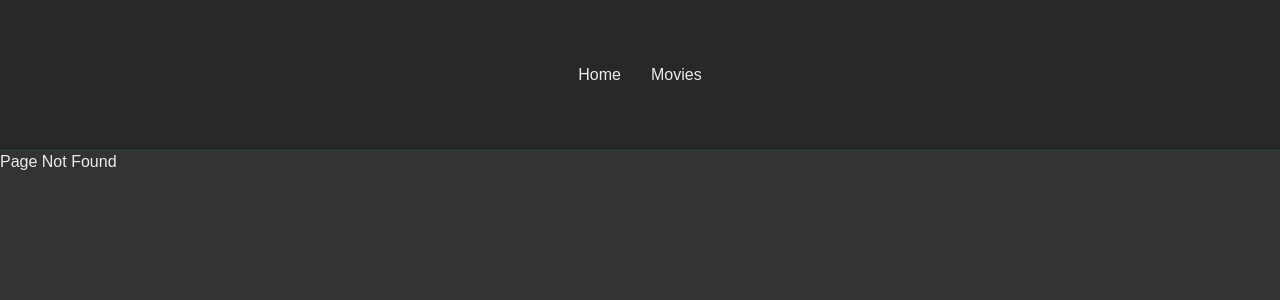
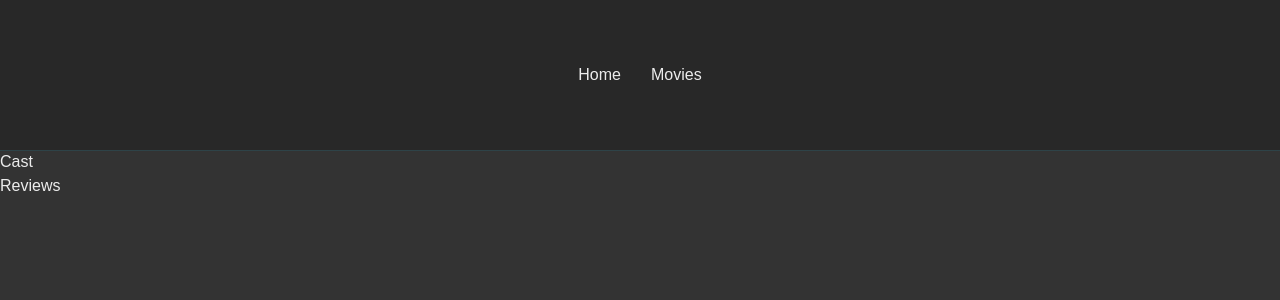
Before and after one commit to LiSazonova/goit-react-hw-05, a React (Vite) app: page /movies/1/cast in a window 1280 px wide. Before the commit this address had no page. Shown: the top 300 px of the page. Built offline with nearby package versions, Linux system fonts and the light colour scheme.

Commit message:
add Cast, Reviews

```diff
--- a/src/components/App.jsx
+++ b/src/components/App.jsx
@@ -3,6 +3,9 @@ import Navigation from './Navigation/Navigation';
 import NotFoundPage from '../pages/NotFoundPage/NotFoundPage';
 import HomePage from '../pages/HomePage/HomePage';
 import MoviesPage from '../pages/MoviesPage/MoviesPage';
+import MovieDetailsPage from '../pages/MovieDetailsPage/MovieDetailsPage';
+import MovieCast from '../components/MovieCast/MovieCast';
+import MovieReviews from '../components/MovieReviews/MovieReviews';
 
 const App = () => {
   return (
@@ -11,7 +14,10 @@ const App = () => {
       <Routes>
         <Route path="/" element={<HomePage />} />
         <Route path="/movies" element={<MoviesPage />} />
-        <Route path="/movies/:movieId" element={<div>MovieDetailsPage</div>} />
+        <Route path="/movies/:movieId" element={<MovieDetailsPage />}>
+          <Route path="cast" element={<MovieCast />} />
+          <Route path="reviews" element={<MovieReviews />} />
+        </Route>
         <Route path="*" element={<NotFoundPage />} />
       </Routes>
     </div>
--- /dev/null
+++ b/src/components/MovieCast/MovieCast.jsx
@@ -0,0 +1,5 @@
+const MovieCast = () => {
+  return <div></div>;
+};
+
+export default MovieCast;
--- /dev/null
+++ b/src/components/MovieReviews/MovieReviews.jsx
@@ -0,0 +1,5 @@
+const MovieReviews = () => {
+  return <div></div>;
+};
+
+export default MovieReviews;
--- a/src/pages/MovieDetailsPage/MovieDetailsPage.jsx
+++ b/src/pages/MovieDetailsPage/MovieDetailsPage.jsx
@@ -0,0 +1,16 @@
+import { Link } from 'react-router-dom';
+
+const MovieDetailsPage = () => {
+  return (
+    <ul>
+      <li>
+        <Link to={'cast'}>Cast</Link>
+      </li>
+      <li>
+        <Link to={'reviews'}>Reviews</Link>
+      </li>
+    </ul>
+  );
+};
+
+export default MovieDetailsPage;
```
Also changed, not shown: src/components/MovieCast/MovieCast.module.css (added), src/components/MovieReviews/MovieReviews.module.css (added).
